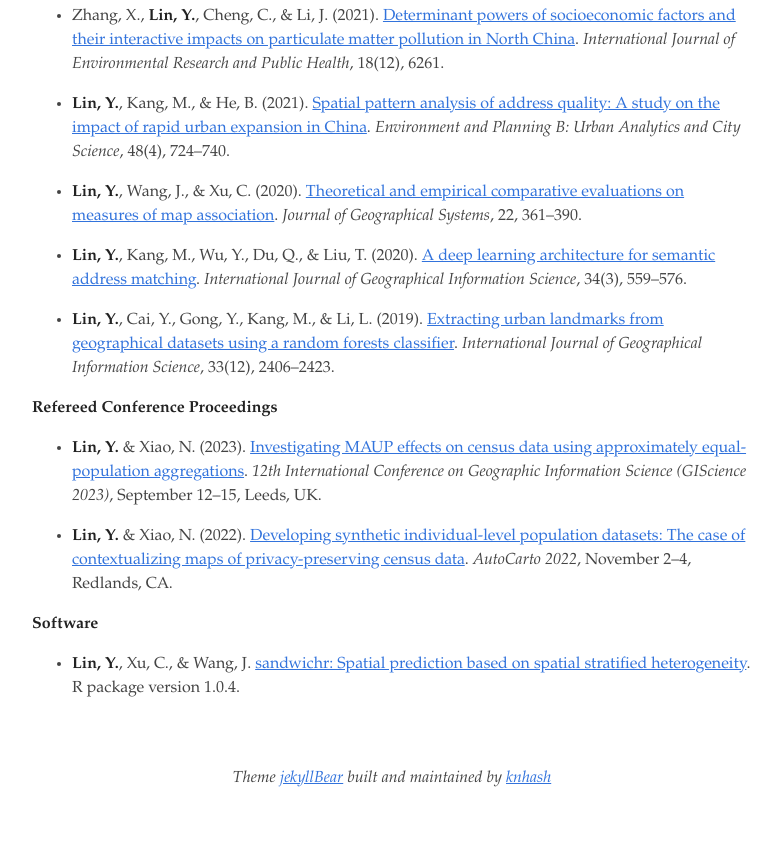
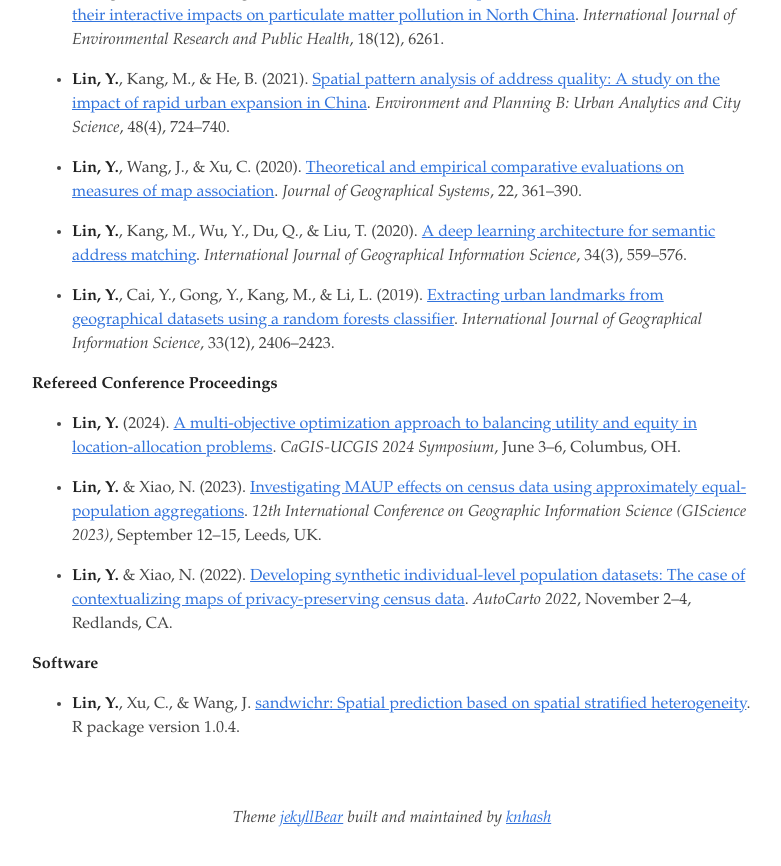
Before and after one commit to linyuehzzz/linyuehzzz.github.io, a Jekyll site: the page built from publications.md, in a window 1280 px wide and 900 px high, scrolled down 1168 px. Shown: the top 866 px of the window, without its empty margins (248-1029 px from the left). Built offline with Jekyll 4.4.1, drawn with Linux system fonts in a browser that asks for light colours; some of the changed text lies outside the part shown.

Commit message:
update pubs

```diff
--- a/publications.md
+++ b/publications.md
@@ -11,7 +11,7 @@ permalink: /publications
 
 - **Lin, Y.** & Xiao, N. (2024). [Exploring the tradeoff between privacy and utility of complete-count census data using a multiobjective optimization approach](https://doi.org/10.1111/gean.12388). *Geographical Analysis*. In Press. doi: 10.1111/gean.12388.
 
-- **Lin, Y.** (2024). [Moving beyond anonymity: Embracing a collective approach to location privacy in data-intensive geospatial analytics](https://journals.sagepub.com/doi/10.1177/26349825231224029). *Environment and Planning F*. In Press. doi: 10.1177/26349825231224029.
+- **Lin, Y.** (2024). [Moving beyond anonymity: Embracing a collective approach to location privacy in data-intensive geospatial analytics](https://journals.sagepub.com/doi/10.1177/26349825231224029). *Environment and Planning F*, 3(1-2), 45--63.
 
 - **Lin, Y.** (2024). [You are where you live? Evaluating the racial and ethnic (mis)representation in geodemographic classification](https://doi.org/10.1016/j.apgeog.2024.103244). *Applied Geography*, 165, 103244.
 
@@ -43,6 +43,8 @@ permalink: /publications
 
 
 **Refereed Conference Proceedings**
+-  **Lin, Y.** (2024). [A multi-objective optimization approach to balancing utility and equity in location-allocation problems](https://cartogis.org/docs/conferences/CaGIS_UCGIS_2024/Research%20Paper/CAGIS-UCGIS-2024_ResearchPaper_Session2.pdf). *CaGIS-UCGIS 2024 Symposium*, June 3--6, Columbus, OH.
+
 - **Lin, Y.** & Xiao, N. (2023). [Investigating MAUP effects on census data using approximately equal-population aggregations](https://drops.dagstuhl.de/opus/volltexte/2023/18942/). *12th International Conference on Geographic Information Science (GIScience 2023)*, September 12--15, Leeds, UK.
 
 - **Lin, Y.** & Xiao, N. (2022). [Developing synthetic individual-level population datasets: The case of contextualizing maps of privacy-preserving census data](https://cartogis.org/docs/autocarto/2022/docs/abstracts/Session7_Lin_5258.pdf). *AutoCarto 2022*, November 2--4, Redlands, CA.
```
Also changed, not shown: 1 other file.
